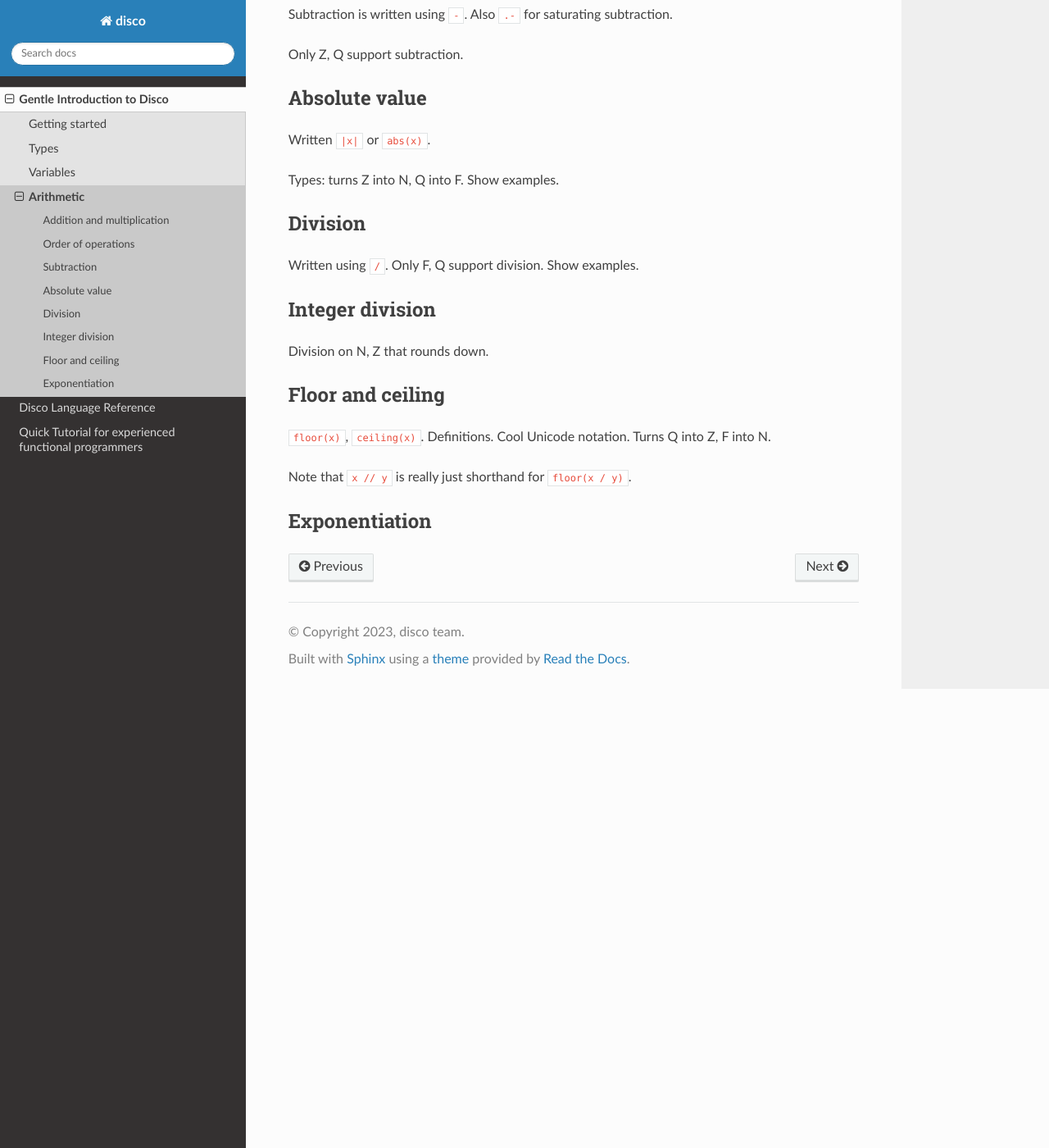
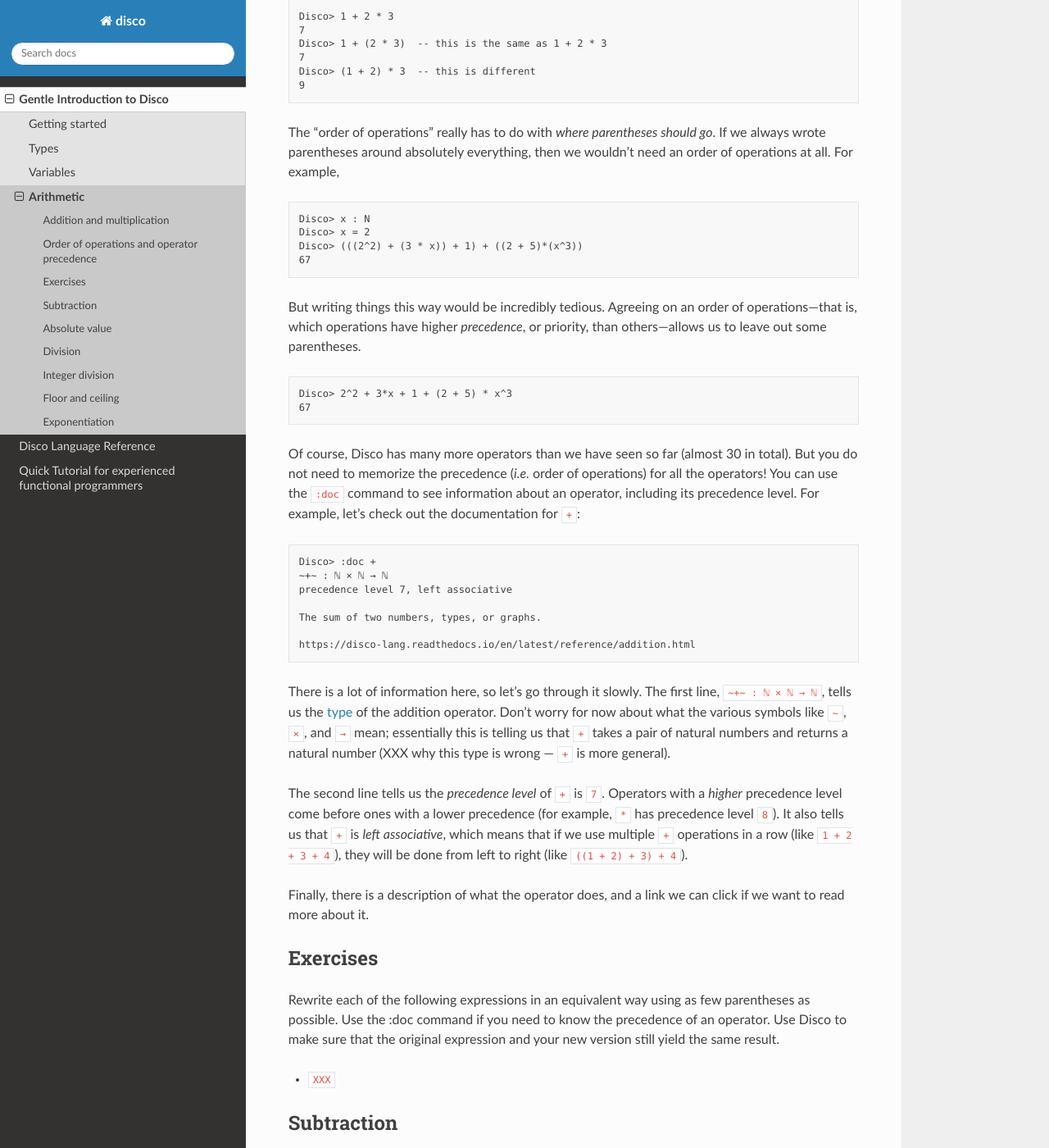
Before and after one commit to disco-lang/disco, a Sphinx documentation site: the page built from docs/introduction/arithmetic.rst, in a window 1280 px wide and 1400 px high, scrolled down 892 px. Shown: the whole window at 82% size. Built offline with Sphinx 7.4.7 and the Read the Docs theme 2.0.0, drawn with Linux system fonts in a browser that asks for light colours; pages that are not in the unit, such as notebooks, are missing from menus; some of the changed text lies outside the part shown.

Commit message:
order of operations

```diff
--- a/docs/introduction/arithmetic.rst
+++ b/docs/introduction/arithmetic.rst
@@ -36,11 +36,88 @@
 </reference/rational>` ``Q``) support both addition and
 multiplication.
 
-Order of operations
--------------------
+Order of operations and operator precedence
+-------------------------------------------
 
-Parentheses. Multiplication and division left to right.  Addition and
-subtraction left to right.
+You probably remember learning about the standard "order of
+operations"; Disco knows about this too.  For example, ``1 +
+2 * 3`` evaluates to ``7``, not ``9``, since Disco knows the
+multiplication should be done first:
+
+::
+
+   Disco> 1 + 2 * 3
+   7
+   Disco> 1 + (2 * 3)  -- this is the same as 1 + 2 * 3
+   7
+   Disco> (1 + 2) * 3  -- this is different
+   9
+
+The "order of operations" really has to do with *where parentheses
+should go*.  If we always wrote parentheses around absolutely
+everything, then we wouldn't need an order of operations at all.  For
+example,
+
+::
+
+   Disco> x : N
+   Disco> x = 2
+   Disco> (((2^2) + (3 * x)) + 1) + ((2 + 5)*(x^3))
+   67
+
+But writing things this way would be incredibly tedious. Agreeing on
+an order of operations---that is, which operations have higher
+*precedence*, or priority, than others---allows us to leave out
+some parentheses.
+
+::
+
+   Disco> 2^2 + 3*x + 1 + (2 + 5) * x^3
+   67
+
+Of course, Disco has many more operators than we have seen so far
+(almost 30 in total).  But you do not need to memorize the precedence
+(*i.e.* order of operations) for all the operators!  You can use the
+``:doc`` command to see information about an operator, including its
+precedence level.  For example, let's check out the documentation for
+``+``:
+
+::
+
+   Disco> :doc +
+   ~+~ : ℕ × ℕ → ℕ
+   precedence level 7, left associative
+
+   The sum of two numbers, types, or graphs.
+
+   https://disco-lang.readthedocs.io/en/latest/reference/addition.html
+
+There is a lot of information here, so let's go through it slowly.
+The first line, ``~+~ : ℕ × ℕ → ℕ``, tells us the :doc:`type <types>`
+of the addition operator.  Don't worry for now about what the various
+symbols like ``~``, ``×``, and ``→`` mean; essentially this is telling
+us that ``+`` takes a pair of natural numbers and returns a natural
+number (XXX why this type is wrong --- ``+`` is more general).
+
+The second line tells us the *precedence level* of ``+`` is ``7``.
+Operators with a *higher* precedence level come before ones with a
+lower precedence (for example, ``*`` has precedence level ``8``).  It
+also tells us that ``+`` is *left associative*, which means that if we
+use multiple ``+`` operations in a row (like ``1 + 2 + 3 + 4``), they
+will be done from left to right (like ``((1 + 2) + 3) + 4``).
+
+Finally, there is a description of what the operator does, and a link
+we can click if we want to read more about it.
+
+Exercises
+---------
+
+Rewrite each of the following expressions in an equivalent way using
+as few parentheses as possible.  Use the :doc command if you need to
+know the precedence of an operator.  Use Disco to make sure that the
+original expression and your new version still yield the same result.
+
+* ``XXX``
 
 Subtraction
 -----------
```
